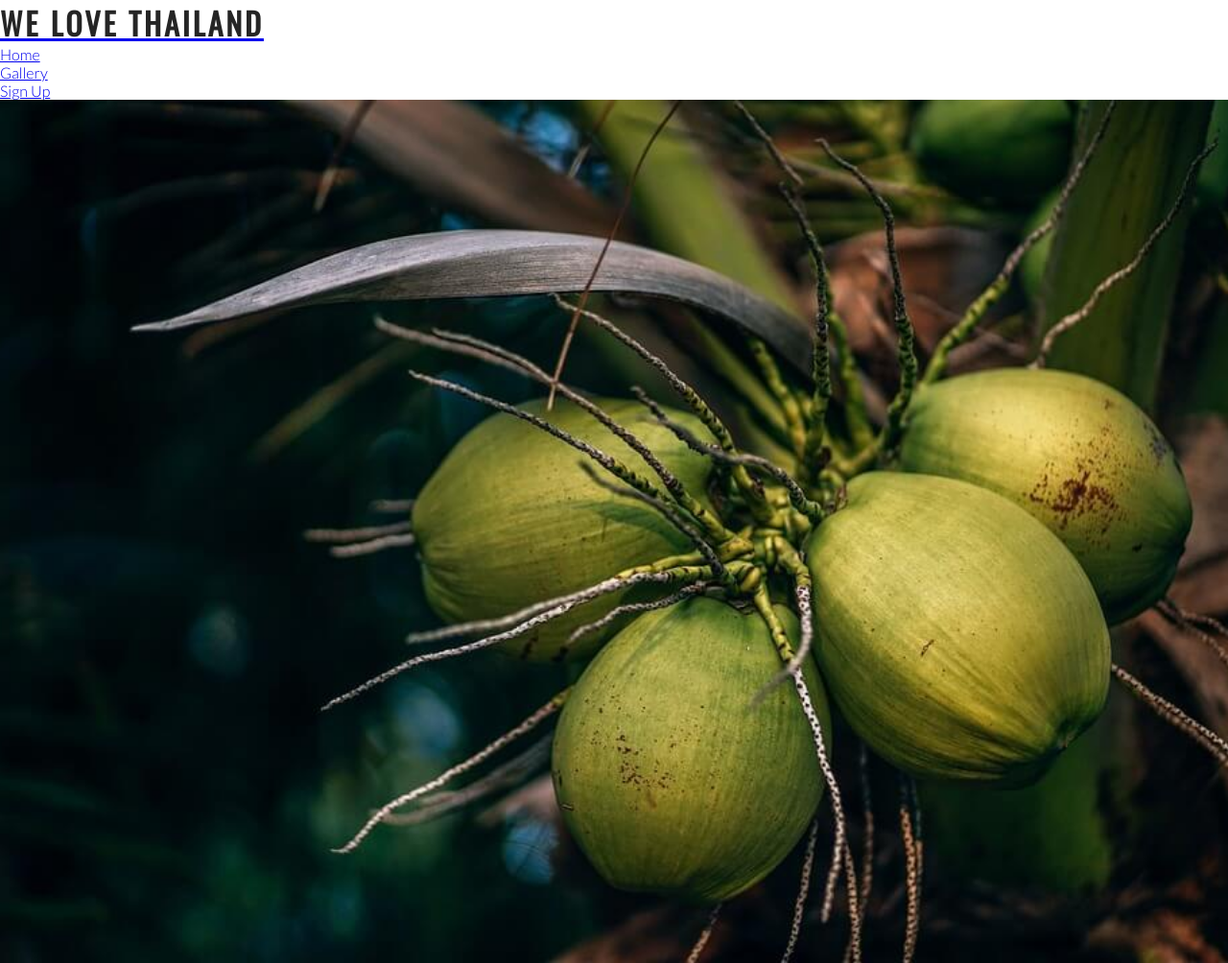
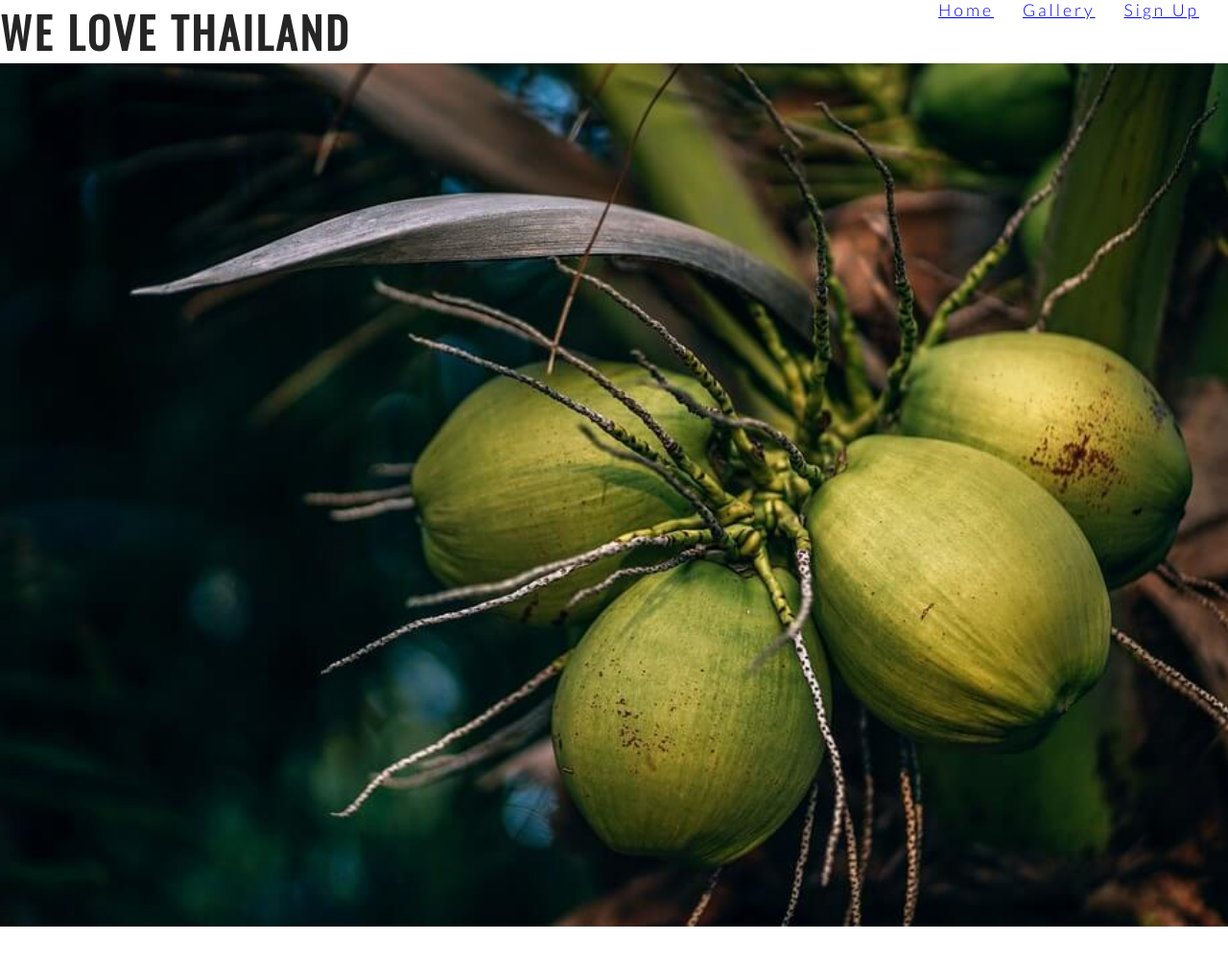
Before and after one commit to RockyPraxe/We-Love-Thailand-project-1, a plain HTML site: page signup.html in a window 1280 px wide. Shown: the whole page at 96% size. After the commit the page ends 966 px from the top, so only its background shows below. Drawn offline with nearby package versions, Linux system fonts and the light colour scheme.

Commit message:
Add header and navigation links to all 3 sites with some style

```diff
--- a/assets/css/style.css
+++ b/assets/css/style.css
@@ -11,7 +11,8 @@ body {
     color: #3a3a3a;
 }
 
-h1, h2 {
+h1,
+h2 {
     font-family: Oswald, sans-serif;
     text-transform: uppercase;
     letter-spacing: 3px;
@@ -23,6 +24,41 @@ h1, h2 {
     font-size: 280%;
 }
 
+#menu {
+    font-size: 110%;
+    letter-spacing: 3px;
+}
+
+#menu li {
+    float: right;
+    list-style-type: none;
+    margin-right: 30px;
+}
+
+
+
+
+
+
+
+
+
+
+
+
+
+
+
+
+
+
+
+
+
+
+
+
+
 
 .form-section {
     background: url(../images/green-sign-up3681261_960_720.jpg);
@@ -30,6 +66,7 @@ h1, h2 {
     background-size: cover;
     background-position: center;
     height: 900px;
+    background-attachment: fixed;
 
 
 }
--- a/signup.html
+++ b/signup.html
@@ -14,18 +14,18 @@
 <body>
     <header>
         <a href="index.html">
-            <h1>We Love Thailand</h1>
+            <h1 id="logo">We Love Thailand</h1>
         </a>
         <nav>
-            <ul>
+            <ul id="menu">
                 <li>
-                    <a href="index.html">Home</a>
+                    <a href="signup.html">Sign Up</a>
                 </li>
                 <li>
                     <a href="gallery.html">Gallery</a>
                 </li>
                 <li>
-                    <a href="signup.html">Sign Up</a>
+                    <a href="index.html">Home</a>
                 </li>
             </ul>
         </nav>
```
Also changed, not shown: gallery.html (+4 -4 lines), index.html (+3 -3 lines).
